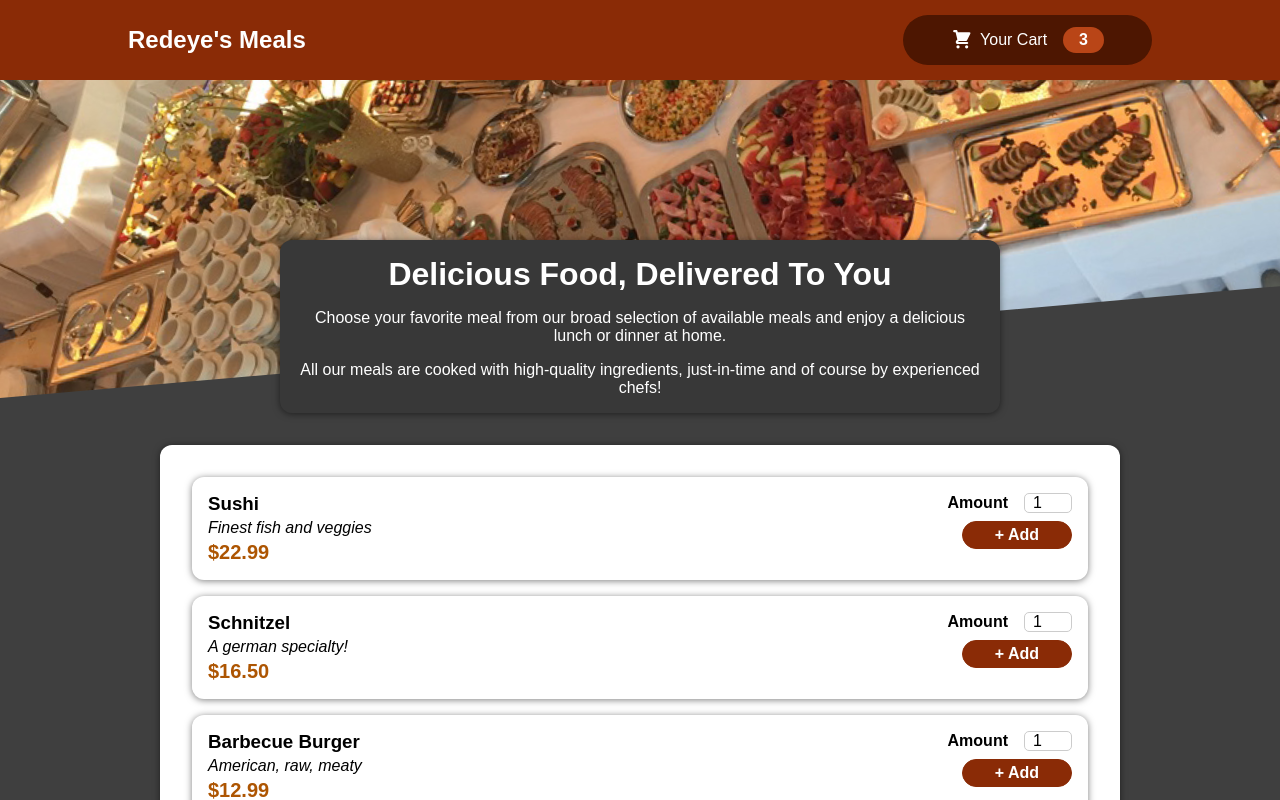
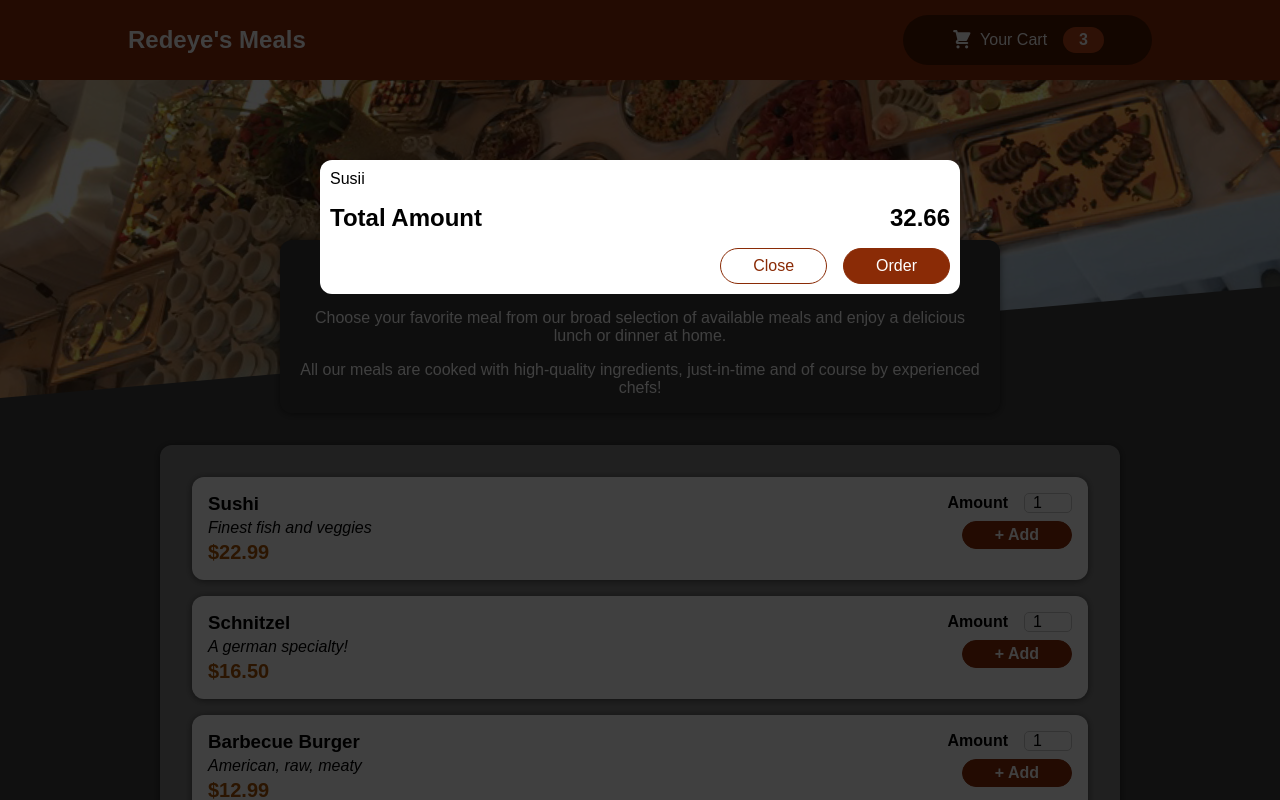
Before and after one commit to Jagadish-prasad-mohanty/React-main-meal-project, a React (Create React App) app: page / in a window 1280 px wide. Shown: the top 800 px of the page. Built offline with nearby package versions, Linux system fonts and the light colour scheme.

Commit message:
adding the cart with model and the backdrop

```diff
--- a/public/index.html
+++ b/public/index.html
@@ -28,6 +28,7 @@
   </head>
   <body>
     <noscript>You need to enable JavaScript to run this app.</noscript>
+    <div id="model-backdrop"></div>
     <div id="root"></div>
     <!--
       This HTML file is a template.
--- a/src/App.js
+++ b/src/App.js
@@ -2,10 +2,12 @@
 import './App.css';
 import Header from './Components/Layout/Header/Header';
 import Meals from './Components/Meals/Meals';
+import Cart from './Components/Cart/Cart';
 
 function App() {
   return (
     <>
+      <Cart/>
       <Header/>
       <main>
         <Meals/>
--- /dev/null
+++ b/src/Components/Cart/Cart.js
@@ -0,0 +1,24 @@
+import React from 'react';
+import classes from './Cart.module.css'
+import Model from '../UI/Model/Model';
+
+function Cart() {
+    const cartitems=(<ul className={classes["cart-items"]}>{[{name:"Susii"}].map(cart=><li>{cart.name}</li>)}</ul>)
+    return (
+        <Model>
+            {cartitems}
+            <div className={classes.total}>
+            <span>Total Amount</span>
+                <span>32.66</span>
+            </div>
+
+
+            <div className={classes.actions}>
+                <button className={classes["button--alt"]}>Close</button>
+                <button className={classes.button}>Order</button>
+            </div>
+        </Model>
+    )
+}
+
+export default Cart
--- /dev/null
+++ b/src/Components/Cart/Cart.module.css
@@ -0,0 +1,44 @@
+.cart-items {
+    list-style: none;
+    margin: 0;
+    padding: 0;
+  }
+
+  .total {
+    display: flex;
+    justify-content: space-between;
+    align-items: center;
+    font-weight: bold;
+    font-size: 1.5rem;
+    margin: 1rem 0;
+  }
+
+  .actions {
+    text-align: right;
+  }
+
+  .actions button {
+    font: inherit;
+    cursor: pointer;
+    background-color: transparent;
+    border: 1px solid #8a2b06;
+    padding: 0.5rem 2rem;
+    border-radius: 25px;
+    margin-left: 1rem;
+  }
+
+  .actions button:hover,
+  .actions button:active {
+    background-color: #5a1a01;
+    border-color: #5a1a01;
+    color: white;
+  }
+
+  .actions .button--alt {
+    color: #8a2b06;
+  }
+
+  .actions .button {
+    background-color: #8a2b06;
+    color: white;
+  }
--- a/src/Components/Meals/AvailableMealsComponent.js
+++ b/src/Components/Meals/AvailableMealsComponent.js
@@ -34,6 +34,7 @@ function AvailableMealsComponent() {
   const avlMeals = DUMMY_MEALS.map((meal) => (
     <IndivisualMeal
       key={meal.id}
+      id={meal.id}
       name={meal.name}
       desc={meal.description}
       price={meal.price}
@@ -41,7 +42,7 @@ function AvailableMealsComponent() {
   ));
   return (
     <section className={classes.meals}>
-    <Card>
+    <Card className={classes.Card}>
 
       <ul>{avlMeals}</ul>
     </Card>
--- a/src/Components/Meals/AvailableMealsComponent.module.css
+++ b/src/Components/Meals/AvailableMealsComponent.module.css
@@ -3,6 +3,11 @@
     width: 90%;
     margin: 2rem auto;
     animation: meals-appear 1s ease-out forwards;
+
+  }
+  .meals .Card{
+
+    background-color: gray;
   }
 
   .meals ul {
--- a/src/Components/Meals/IndivisualMeal/IndivisualMeal.js
+++ b/src/Components/Meals/IndivisualMeal/IndivisualMeal.js
@@ -13,7 +13,7 @@ function IndivisualMeal(props) {
           <div className={classes.desc}>{props.desc}</div>
           <div className={classes.price}>{price}</div>
         </div>
-      <MealForm/>
+      <MealForm id={props.id}/>
       </Card>
     </li>
   );
--- a/src/Components/Meals/IndivisualMeal/MealForm.js
+++ b/src/Components/Meals/IndivisualMeal/MealForm.js
@@ -6,16 +6,14 @@ function MealForm(props) {
     return (
         <form className={classes.form}>
             <Input label='Amount'
-                input={
-                    {
-                        id:'_amount'+ props.id,
+                input={{
+                        id:'amount_'+ props.id,
                         min:'1',
                         max:'5',
                         step:'1',
                         type:'number',
                         defaultValue:'1'
-                    }
-                }
+                    }}
             />
 
             <button>
--- a/src/Components/UI/Input/Input.js
+++ b/src/Components/UI/Input/Input.js
@@ -4,7 +4,7 @@ import classes from './Input.module.css'
 function Input(props) {
     return (
         <div className={classes.Input}>
-            <label htmlFor={props.id}>{props.label}</label>
+            <label htmlFor={props.input.id}>{props.label}</label>
             <input {...props.input}/>
         </div>
     )
--- /dev/null
+++ b/src/Components/UI/Model/Model.js
@@ -0,0 +1,26 @@
+import React from 'react';
+import ReactDOM from 'react-dom'
+import classes from './Model.module.css';
+
+const BackDrop= props=>{
+    return <div className={classes.BackDrop}/>
+}
+
+const ModalElem= props=>{
+    return <div className={classes.Modal}>
+        <div className={classes.content}>{props.children}</div>
+    </div>
+}
+
+const renderId=document.getElementById("model-backdrop")
+
+function Modal(props) {
+    return (
+        <>
+         {ReactDOM.createPortal(<BackDrop/>,renderId)}
+         {ReactDOM.createPortal(<ModalElem>{props.children}</ModalElem>,renderId)}
+        </>
+    )
+}
+
+export default Modal
--- /dev/null
+++ b/src/Components/UI/Model/Model.module.css
@@ -0,0 +1,56 @@
+.BackDrop{
+    position: fixed;
+    top: 0;
+    bottom: 0;
+    width: 100%;
+    height: 100vh;
+    background-color: rgba(0,0,0,0.75);
+    z-index: 49;
+
+}
+
+.Modal{
+    /* margin: auto; */
+    background-color: white;
+    width: 90%;
+    position: fixed;
+    top: 20vh;
+    /* max-width: 500px; */
+    left: 5%;
+    z-index: 99;
+    padding: 10px;
+    border-radius: 12px;
+    animation: sideForward 1000ms ease-out forwards;
+
+}
+
+@media (min-width:768px){
+    .Modal{
+        width: 40rem;
+        left: calc(50% - 20rem);
+    }
+
+}
+
+@keyframes sideForward{
+    /* from{
+        opacity: 0;
+        transform: translate(-5rem);
+    }
+    to{
+        opacity: 1;
+        transform: translate(0);
+    } */
+    10%{
+        opacity: 0;
+        transform: scale(0.9);
+    }
+    40%{
+        opacity: 0.4;
+        transform: scale(1.2);
+    }
+    100%{
+        opacity: 1;
+        transform: scale(1);
+    }
+}
```
